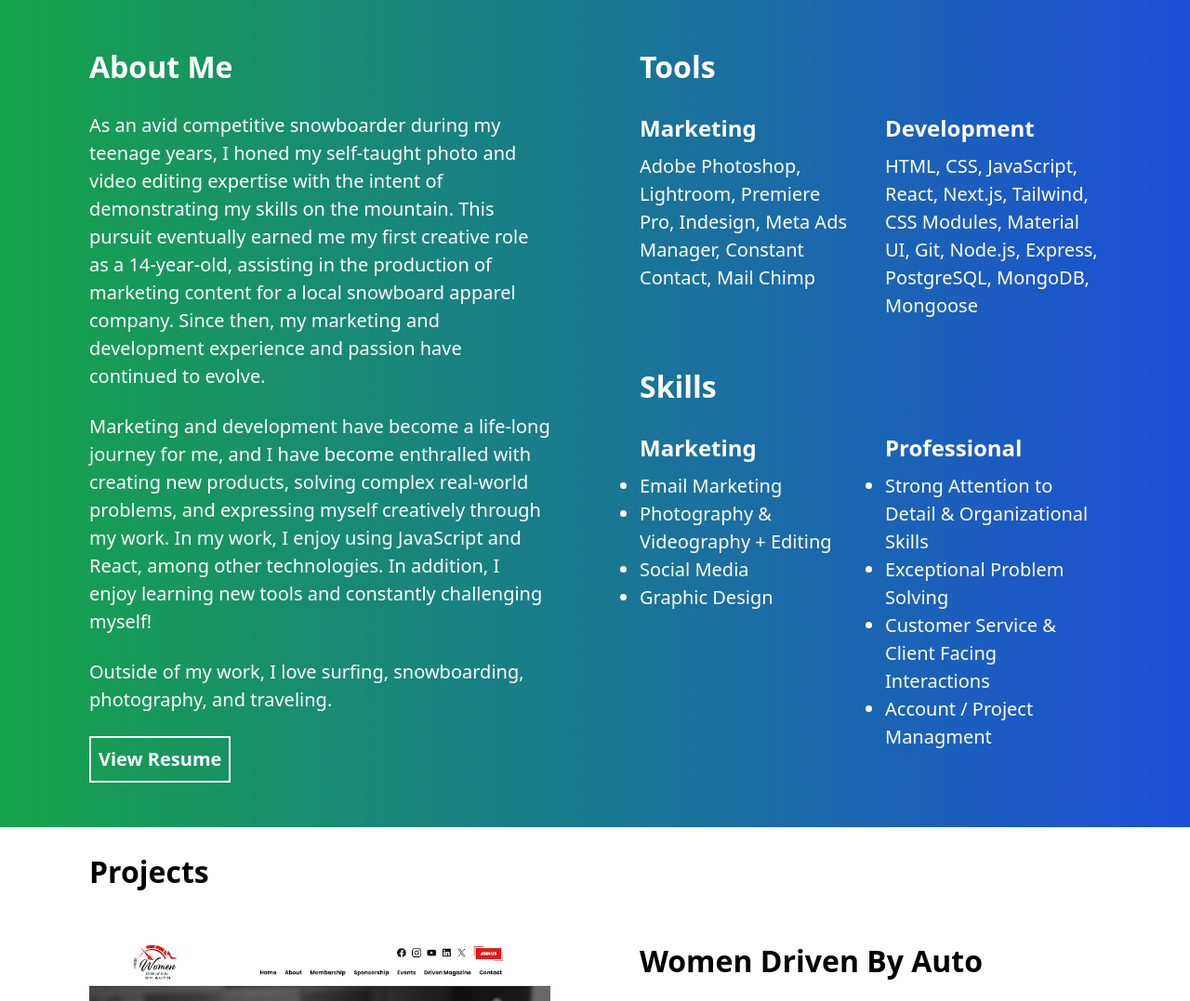
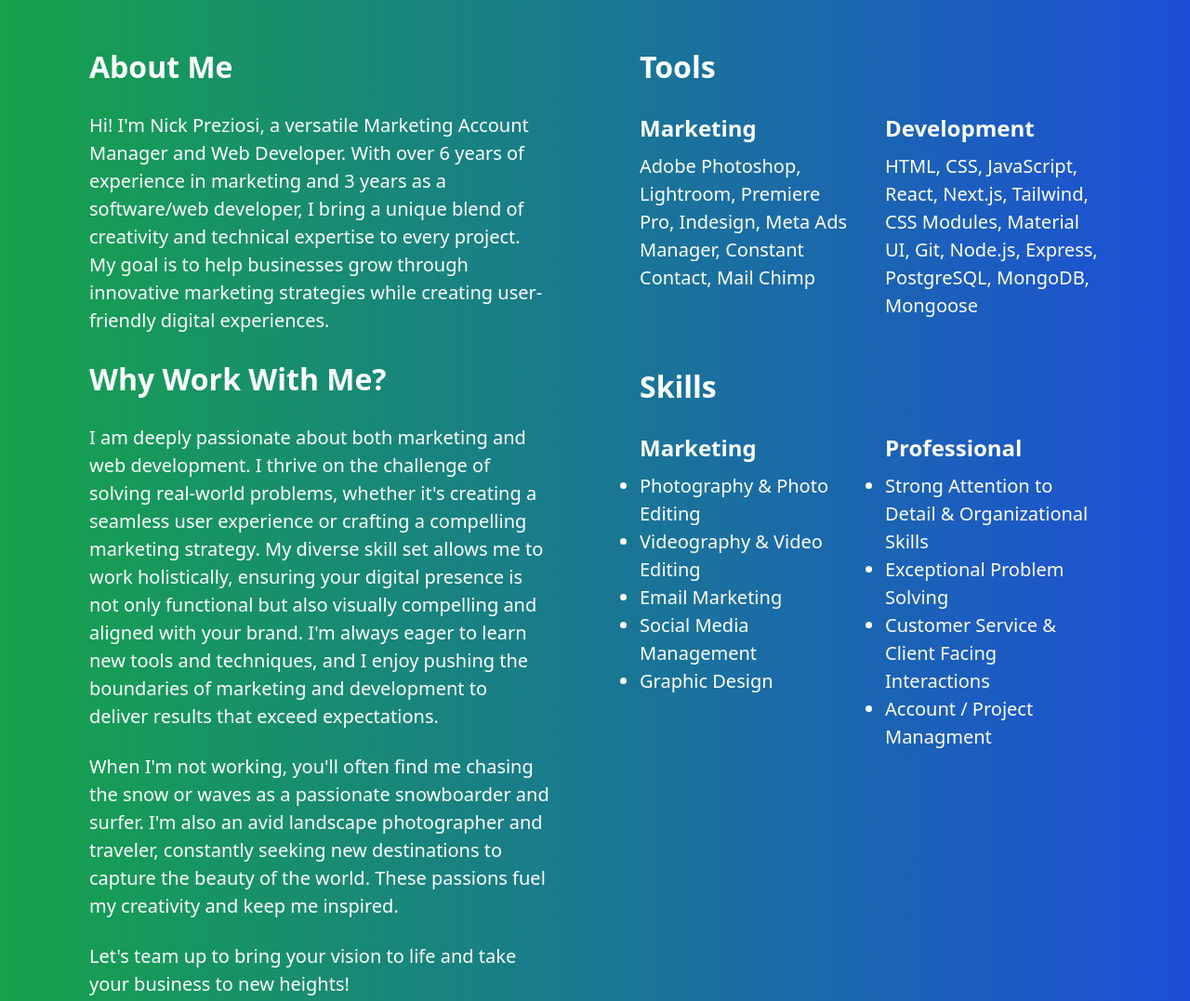
Before and after one commit to nicholaspreziosi/portfolio-site, a website: page index.html in a window 1280 px wide. Shown: the part 800-1877 px from the top of the page at 93% size. Drawn offline with nearby package versions, Linux system fonts and the light colour scheme; a web font is replaced by a local one.

Commit message:
Update about me write up

```diff
--- a/index.html
+++ b/index.html
@@ -129,25 +129,37 @@
               About Me
             </h1>
             <p class="text-center md:text-left lg:text-lg">
-              As an avid competitive snowboarder during my teenage years, I
-              honed my self-taught photo and video editing expertise with the
-              intent of demonstrating my skills on the mountain. This pursuit
-              eventually earned me my first creative role as a 14-year-old,
-              assisting in the production of marketing content for a local
-              snowboard apparel company. Since then, my marketing and
-              development experience and passion have continued to evolve.
+              Hi! I'm Nick Preziosi, a versatile Marketing Account Manager and
+              Web Developer. With over 6 years of experience in marketing and 3
+              years as a software/web developer, I bring a unique blend of
+              creativity and technical expertise to every project. My goal is to
+              help businesses grow through innovative marketing strategies while
+              creating user-friendly digital experiences.
+            </p>
+            <h2 class="text-2xl font-semibold text-center md:text-left">
+              Why Work With Me?
+            </h2>
+            <p class="text-center md:text-left lg:text-lg">
+              I am deeply passionate about both marketing and web development. I
+              thrive on the challenge of solving real-world problems, whether
+              it's creating a seamless user experience or crafting a compelling
+              marketing strategy. My diverse skill set allows me to work
+              holistically, ensuring your digital presence is not only
+              functional but also visually compelling and aligned with your
+              brand. I'm always eager to learn new tools and techniques, and I
+              enjoy pushing the boundaries of marketing and development to
+              deliver results that exceed expectations.
             </p>
             <p class="text-center md:text-left lg:text-lg">
-              Marketing and development have become a life-long journey for me,
-              and I have become enthralled with creating new products, solving
-              complex real-world problems, and expressing myself creatively
-              through my work. In my work, I enjoy using JavaScript and React,
-              among other technologies. In addition, I enjoy learning new tools
-              and constantly challenging myself!
+              When I'm not working, you'll often find me chasing the snow or
+              waves as a passionate snowboarder and surfer. I'm also an avid
+              landscape photographer and traveler, constantly seeking new
+              destinations to capture the beauty of the world. These passions
+              fuel my creativity and keep me inspired.
             </p>
             <p class="text-center md:text-left lg:text-lg">
-              Outside of my work, I love surfing, snowboarding, photography, and
-              traveling.
+              Let's team up to bring your vision to life and take your business
+              to new heights!
             </p>
             <div class="flex justify-center md:justify-start gap-x-6">
               <a
@@ -211,9 +223,10 @@
                 <ul
                   class="list-disc list-inside md:list-outside flex flex-col items-start m-auto md:m-0 w-full sm:w-8/12 md:w-full text-left lg:text-lg"
                 >
+                  <li>Photography & Photo Editing</li>
+                  <li>Videography & Video Editing</li>
                   <li>Email Marketing</li>
-                  <li>Photography & Videography + Editing</li>
-                  <li>Social Media</li>
+                  <li>Social Media Management</li>
                   <li>Graphic Design</li>
                 </ul>
               </article>
```
